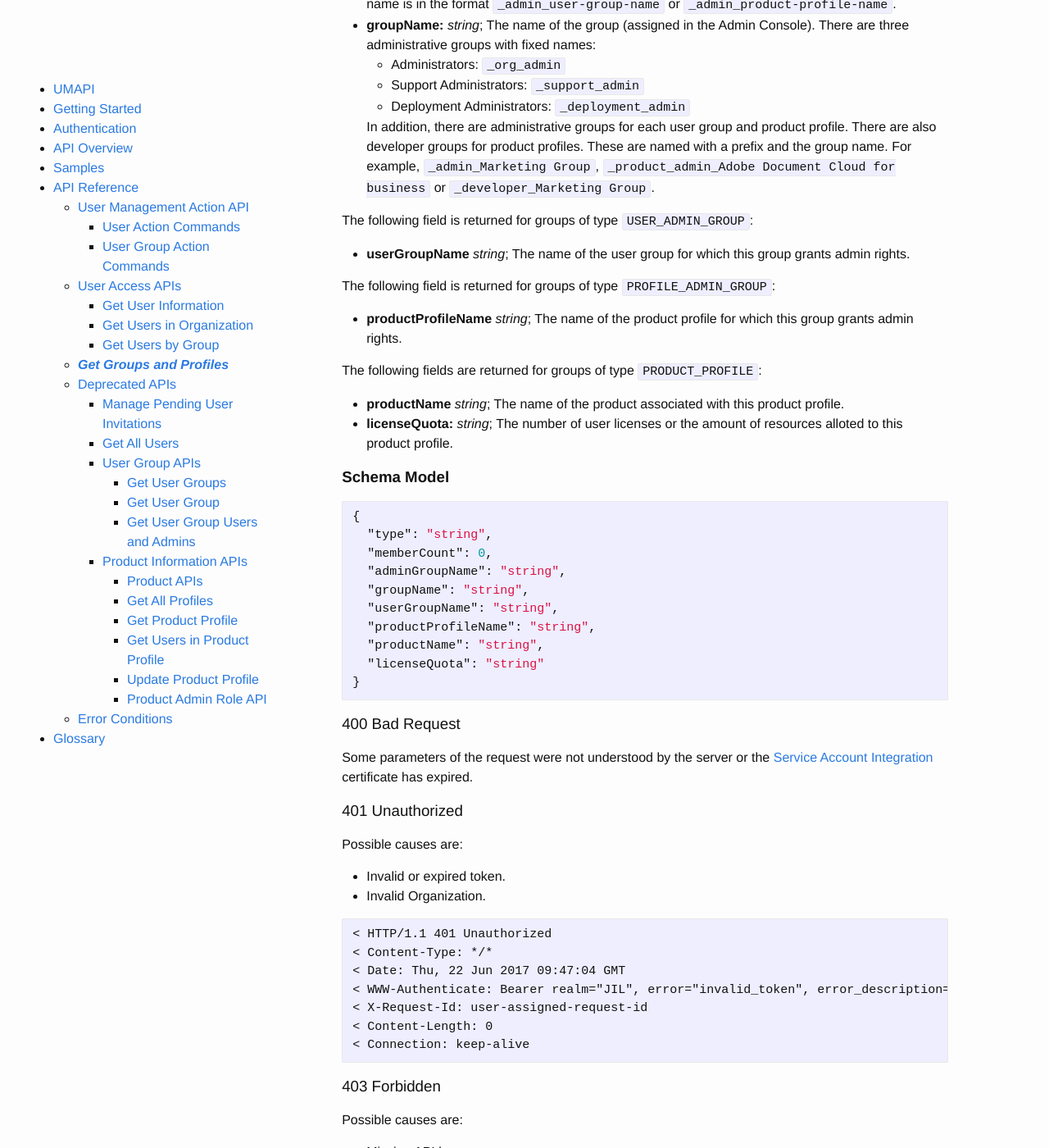
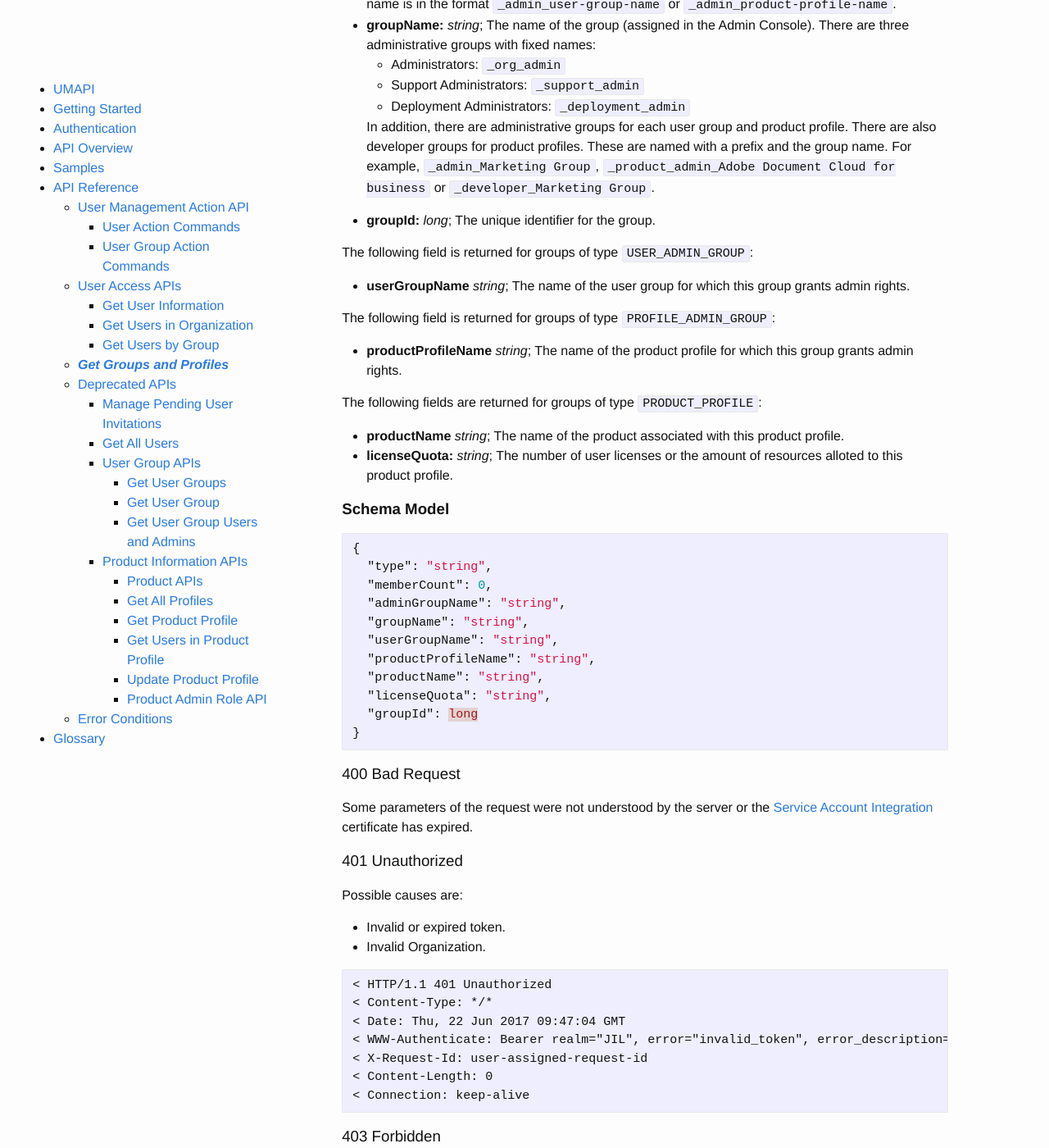
Before and after one commit to adobe-apiplatform/umapi-documentation, a Jekyll site: the page built from docs/en/api/group.md, in a window 1280 px wide and 1400 px high, scrolled down 3163 px. Shown: the whole window at 82% size. Built offline with Jekyll 4.4.1, drawn with Linux system fonts in a browser that asks for light colours; emoji names are drawn with the system emoji font.

Commit message:
Add groupId to docs

````diff
--- a/docs/en/api/group.md
+++ b/docs/en/api/group.md
@@ -127,6 +127,7 @@ The following fields are present for all group types:
   In addition, there are administrative groups for each user group and product profile. There are also developer groups for product profiles.
   These are named with a prefix and the group name. For example,
   `_admin_Marketing Group`, `_product_admin_Adobe Document Cloud for business` or `_developer_Marketing Group`.
+* __groupId:__ _long_; The unique identifier for the group.
 
 The following field is returned for groups of type `USER_ADMIN_GROUP`:
 
@@ -152,7 +153,8 @@ The following fields are returned for groups of type `PRODUCT_PROFILE`:
   "userGroupName": "string",
   "productProfileName": "string",
   "productName": "string",
-  "licenseQuota": "string"
+  "licenseQuota": "string",
+  "groupId": long
 }
 ```
 
````
